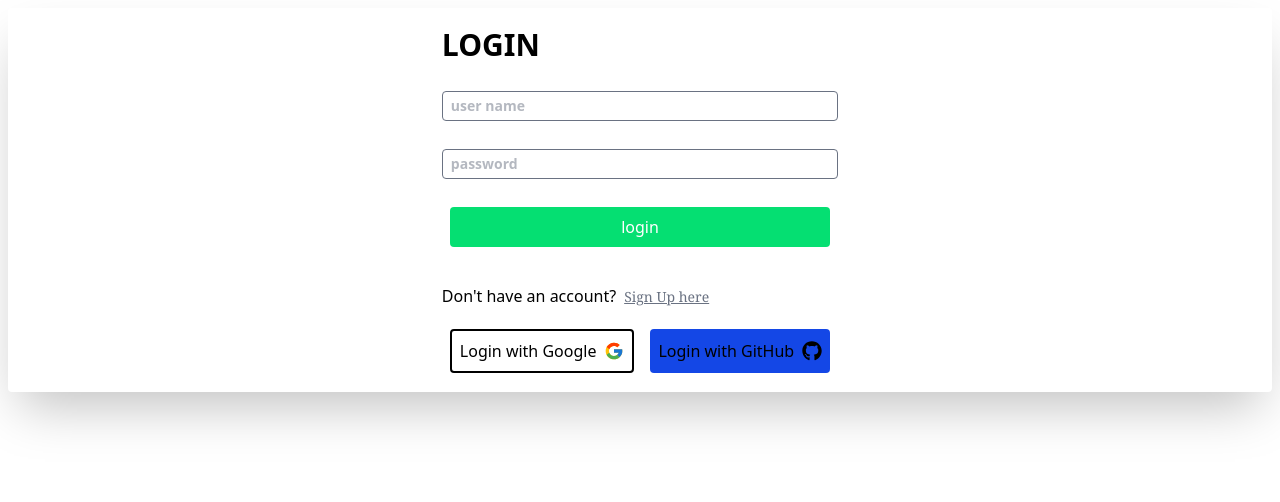
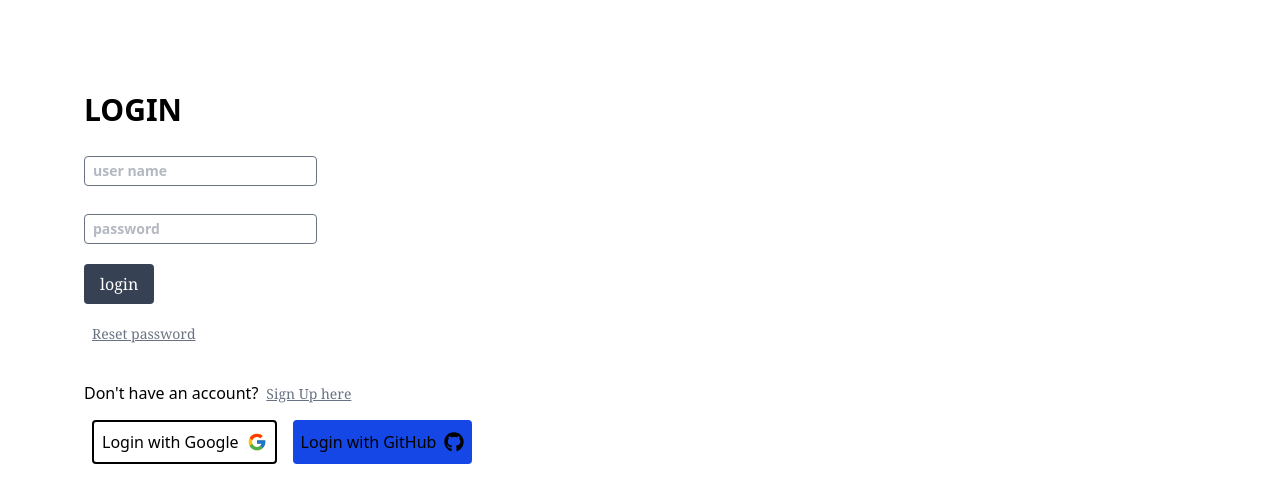
Before and after one commit to MuthuPandi-1963/Auth-System-Frontend, a React (Vite) app: page /login in a window 1280 px wide. Shown: the top 502 px of the page. Built offline with nearby package versions, Linux system fonts and the light colour scheme.

Commit message:
reset password

```diff
--- /dev/null
+++ b/src/website/Signup/Resetpassword.jsx
@@ -0,0 +1,18 @@
+
+export default function ResetPassword(){
+
+    return(
+        <div className="grid content-center h-full
+         justify-center">
+            <h1 className="header">reset password</h1>
+            <form action="" className="grid">
+                <input type="password" placeholder="Enter old pin" required className="inputs"/>
+                <input type="password" placeholder="Enter new pin" required className="inputs" />
+                <input type="password" placeholder="Enter Confirm pin" required  className="inputs"/>
+                <button type="submit" className="btns">submit</button>
+
+
+            </form>
+        </div>
+    )
+}
--- a/src/website/Signup/SignIn.jsx
+++ b/src/website/Signup/SignIn.jsx
@@ -29,8 +29,8 @@ export default function Authform(){
       navigate('/login/profile/:id')
     }
     return(
-        <div className=" grid items-center justify-center p-2 m-2 rounded h-96 shadow-2xl" id="auth">
-      <form className=" flex flex-col gap-3  w-auto" onSubmit={HandleSub} >
+        <div className="  m-auto p-21 justify-center items-center " id="auth">
+      <form className=" flex flex-col gap-3" onSubmit={HandleSub} >
         <h2 className="headers py-2 font-bold uppercase  text-3xl">Login</h2>
           <input
             type="text"
@@ -39,7 +39,7 @@ export default function Authform(){
             value={formData.name}
             onChange={HandleChange}
             required
-            className="inputs"
+            className="inputs w-fit"
           />
 
                 <input
@@ -49,17 +49,21 @@ export default function Authform(){
                   value={formData.password}
                   onChange={HandleChange}
                     required
-            className="inputs"
+            className="inputs w-fit"
 
         />
         {error && <p className="text-red-800 font-sarif">{error}</p>}
 
-        <button type="submit" className="btns" disabled={loading}>
+        <button type="submit" className="bg-gray-700 p-2 px-4 rounded text-white font-serif hover:bg-gray-500 hover:text-white w-fit " disabled={loading}>
           {loading ? 'Please wait...' : isLogin ? 'login  ' : 'Sign Up'}
         </button>
+        <Link to='/resetpassword'> <button className="text-gray-500 font-serif text-sm underline p-2 hover:text-blue-700 cursor-pointer">Reset password</button></Link>
+        <p className="toggle"  onClick={() => setIsLogin(!isLogin)}></p>
+             {isLogin ? <p> Don't have an account?<Link to="/signup">
+             <button className="text-gray-500 font-serif text-sm underline p-2 hover:text-blue-700 cursor-pointer">Sign Up here</button>
+             </Link>
+            </p>:  'Already have an account? Log in'}
 
-        <p className="toggle"  onClick={() => setIsLogin(!isLogin)}></p>
-             {isLogin ? <p> Don't have an account?<Link to="/signup"><button className="text-gray-500 font-serif text-sm underline p-2 hover:text-blue-700 cursor-pointer">Sign Up here</button></Link></p> : 'Already have an account? Log in'}
 
       </form>
       <Googlelogin/>
--- a/src/website/component/Routing.jsx
+++ b/src/website/component/Routing.jsx
@@ -8,6 +8,7 @@ import SignUp from '../Signup/SignUp'
 import About from './About'
 import Profile from './Profile'
 import Error from './Error'
+import ResetPassword from '../Signup/Resetpassword'
 export default function Routing(){
     return(
         <Routes>
@@ -18,6 +19,7 @@ export default function Routing(){
         <Route path='/about' element={<About/>}/>
         <Route path="/otpgen" element={<Otpgen/>}/>
         <Route path="/social" element={<Social/>}/>
+        <Route path='/resetpassword' element={<ResetPassword/>}/>
         <Route path='/login/profile/:id' element={<Profile/>}/>
         <Route path='*' element={<Error/>}/>
         </Routes>
```
